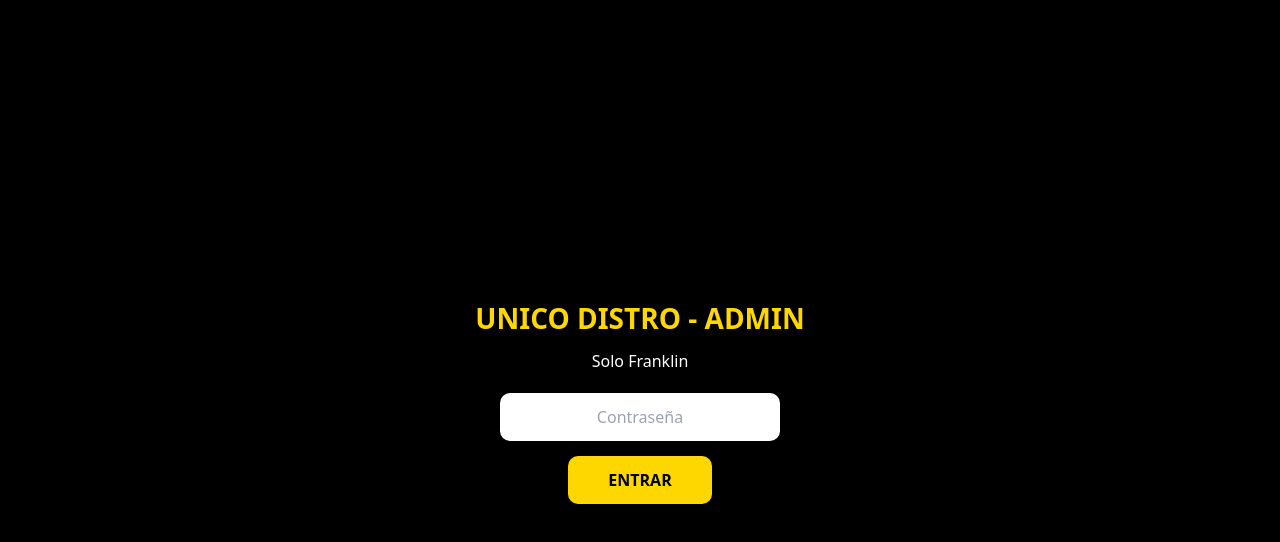
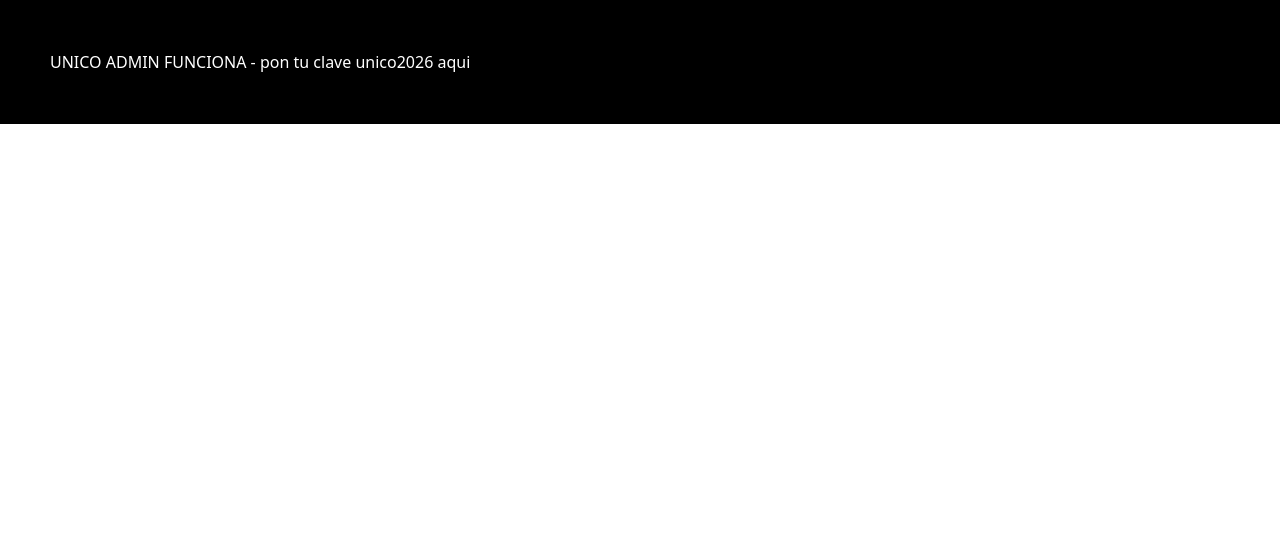
Before and after one commit to franklinflow24-cell/Unico-Distro-, a Next.js app: page /admin in a window 1280 px wide. Shown: the top 542 px of the page. Built offline with nearby package versions, Linux system fonts and the light colour scheme.

Commit message:
Update page.tsx

```diff
--- a/app/admin/page.tsx
+++ b/app/admin/page.tsx
@@ -1,53 +1,3 @@
-"use client";
-import { useState } from "react";
-
-export default function AdminUnico() {
-  const [pass, setPass] = useState("");
-  const [entro, setEntro] = useState(false);
-
-  // Datos de ejemplo - luego se conectan a Supabase
-  const [temas] = useState([
-    { artista: "Artista Prueba", tema: "Mi Primer Dembow", whatsapp: "8295435381", fecha: "Hace 2 min" }
-  ]);
-
-  if (!entro) {
-    return (
-      <div style={{ background: "#000", minHeight: "100vh", display: "flex", flexDirection: "column", alignItems: "center", justifyContent: "center", padding: 20 }}>
-        <h1 style={{ color: "#FFD700", fontSize: 28, fontWeight: "bold" }}>UNICO DISTRO - ADMIN</h1>
-        <p style={{ color: "#fff", marginTop: 10 }}>Solo Franklin</p>
-        <input
-          type="password"
-          placeholder="Contraseña"
-          value={pass}
-          onChange={(e) => setPass(e.target.value)}
-          style={{ marginTop: 20, padding: 12, borderRadius: 10, width: 280, textAlign: "center" }}
-        />
-        <button
-          onClick={() => { if (pass === "unico2026") setEntro(true); else alert("Clave mal"); }}
-          style={{ marginTop: 15, background: "#FFD700", color: "#000", padding: "12px 40px", borderRadius: 10, fontWeight: "bold" }}
-        >
-          ENTRAR
-        </button>
-      </div>
-    );
-  }
-
-  return (
-    <div style={{ background: "#000", minHeight: "100vh", padding: 20 }}>
-      <h1 style={{ color: "#FFD700", fontSize: 24, fontWeight: "bold" }}>PENDIENTES POR APROBAR</h1>
-      <p style={{ color: "#aaa" }}>Notificaciones a: 8295435381 • franklinflow24@gmail.com</p>
-
-      {temas.map((t, i) => (
-        <div key={i} style={{ background: "#1a1a1a", padding: 20, borderRadius: 15, marginTop: 20 }}>
-          <p style={{ color: "#fff", fontSize: 18 }}>Artista: {t.artista} • Tema: {t.tema}</p>
-          <p style={{ color: "#aaa" }}>WhatsApp: {t.whatsapp} • {t.fecha}</p>
-          <div style={{ display: "flex", gap: 10, marginTop: 15 }}>
-            <button style={{ background: "#444", color: "#fff", padding: "10px 20px", borderRadius: 10 }}>ESCUCHAR</button>
-            <button onClick={() => alert("Aprobado! Ahora súbelo a RouteNote como UNICO DISTRO")} style={{ background: "#00C853", color: "#fff", padding: "10px 20px", borderRadius: 10, fontWeight: "bold" }}>APROBAR</button>
-            <button style={{ background: "#FF1744", color: "#fff", padding: "10px 20px", borderRadius: 10 }}>RECHAZAR</button>
-          </div>
-        </div>
-      ))}
-    </div>
-  );
+export default function Admin() {
+  return <h1 style={{color:"white",background:"black",padding:50}}>UNICO ADMIN FUNCIONA - pon tu clave unico2026 aqui</h1>
 }
```
